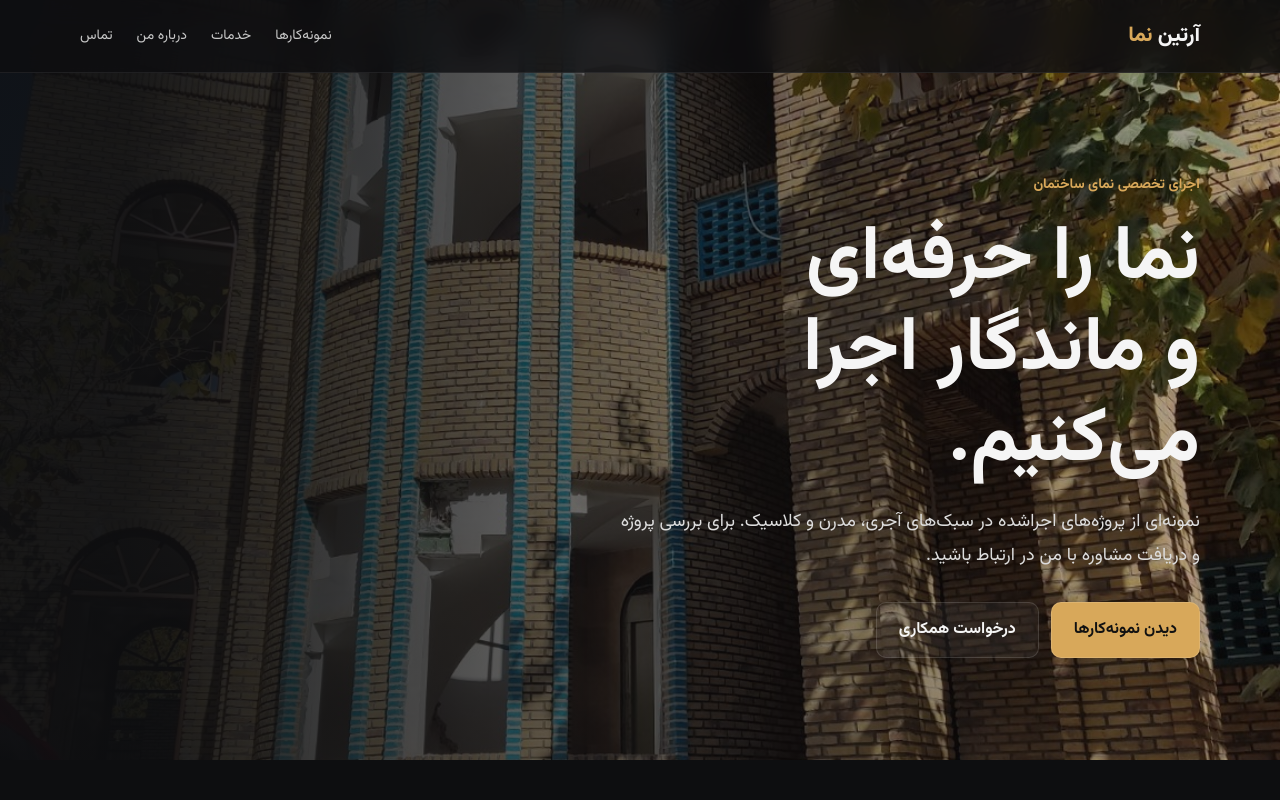
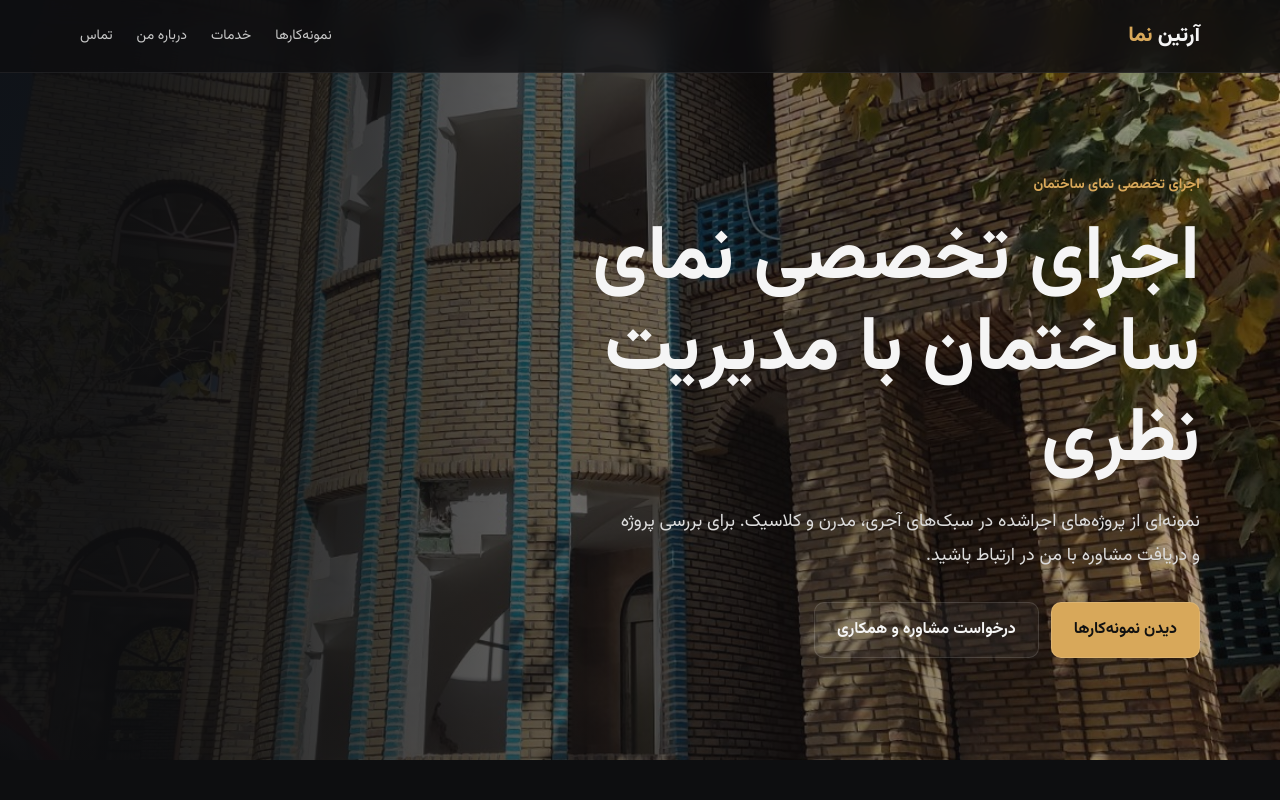
Before and after one commit to nazariamin094-hub/nazariamin094-hub.github.io, a plain HTML site: page index.html in a window 1280 px wide. Shown: the top 800 px of the page. Drawn offline with Linux system fonts and the light colour scheme; files whose address does not match are found by name.

Commit message:
Update index.html

```diff
--- a/index.html
+++ b/index.html
@@ -44,9 +44,9 @@ footer{padding:30px 0;color:#888;border-top:1px solid #ffffff0d;font-size:13px}
 <header class="hero">
 <div class="container"><div class="content">
 <div class="eyebrow">اجرای تخصصی نمای ساختمان</div>
-<h1>نما را حرفه‌ای<br>و ماندگار اجرا می‌کنیم.</h1>
+<h1>اجرای تخصصی نمای ساختمان با مدیریت نظری</h1>
 <p>نمونه‌ای از پروژه‌های اجراشده در سبک‌های آجری، مدرن و کلاسیک. برای بررسی پروژه و دریافت مشاوره با من در ارتباط باشید.</p>
-<div class="btns"><a class="btn primary" href="#works">دیدن نمونه‌کارها</a><a class="btn secondary" href="#contact">درخواست همکاری</a></div>
+<div class="btns"><a class="btn primary" href="#works">دیدن نمونه‌کارها</a><a class="btn secondary" href="#contact">درخواست مشاوره و همکاری</a></div>
 </div></div>
 </header>
 
```
